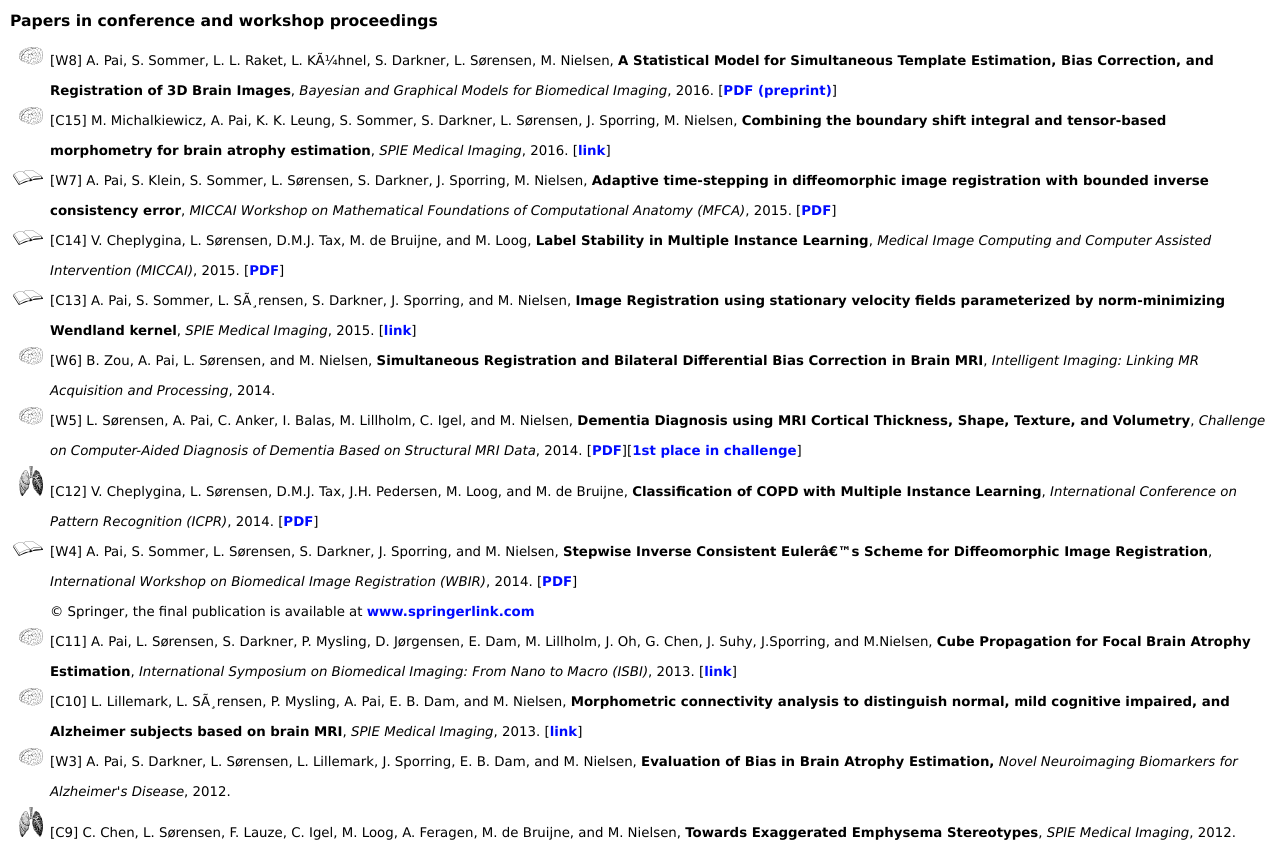
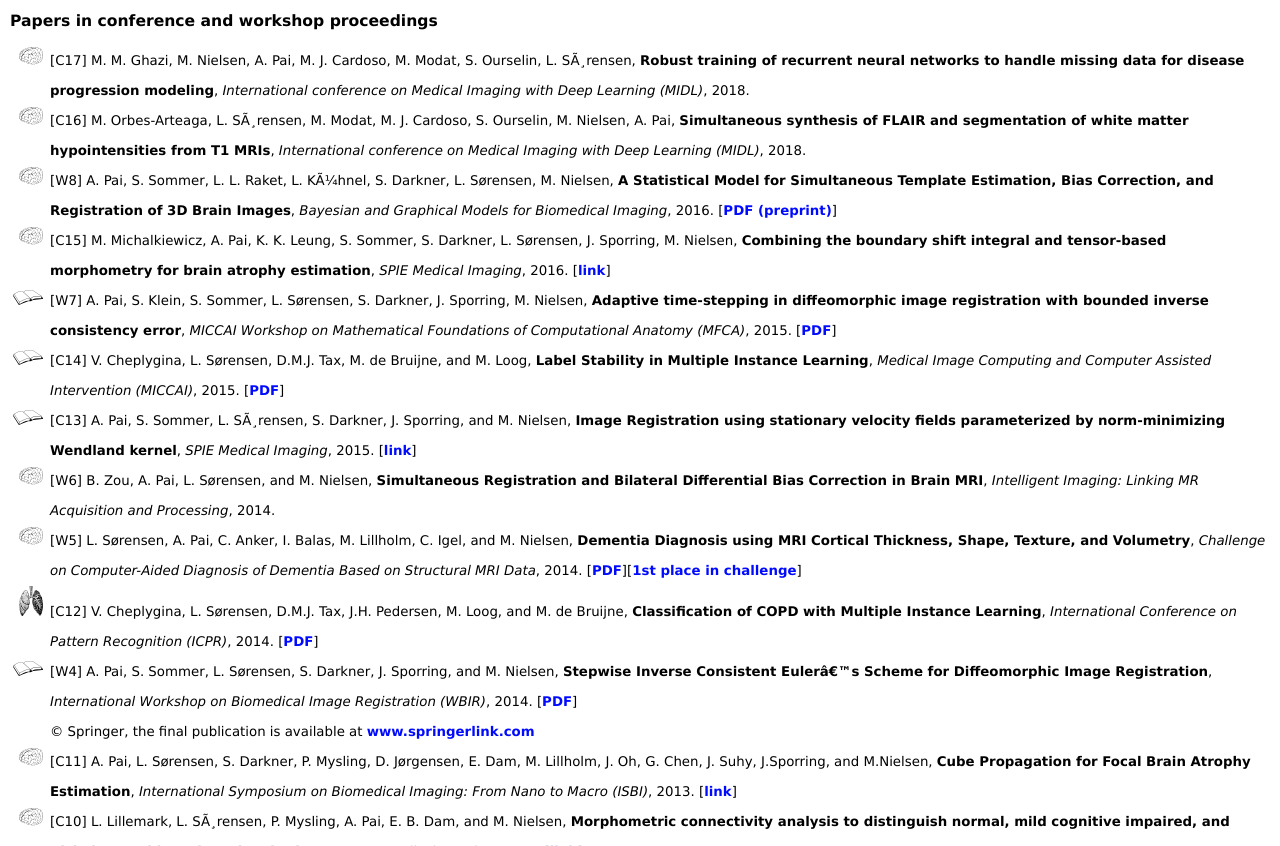
Before and after one commit to lauge-soerensen/lauge-soerensen.github.io, a plain HTML site: page index.html in a window 1280 px wide. Shown: the part 1326-2172 px from the top of the page. Drawn offline with Linux system fonts and the light colour scheme.

Commit message:
MIDL publications added

```diff
--- a/index.html
+++ b/index.html
@@ -130,6 +130,13 @@ structural MRI: the CADDementia challenge</b>,
 
 <h3>Papers in conference and workshop proceedings</h3>
 <ul>
+ <li class="brain">[C17] M. M. Ghazi, M. Nielsen, A. Pai, M. J. Cardoso, M. Modat, S. Ourselin, L. Sørensen,
+ <b>Robust training of recurrent neural networks to handle missing data for disease progression modeling</b>,
+ <i>International conference on Medical Imaging with Deep Learning (MIDL)</i>, 2018.
+ <li class="brain">[C16] M. Orbes-Arteaga, L. Sørensen, M. Modat, M. J. Cardoso, S. Ourselin, M. Nielsen, A. Pai,
+ <b>Simultaneous synthesis of FLAIR and segmentation of white matter hypointensities from T1 MRIs</b>,
+ <i>International conference on Medical Imaging with Deep Learning (MIDL)</i>, 2018.
+ </li>
  <li class="brain">[W8] A. Pai, S. Sommer, L. L. Raket, L. Kühnel, S. Darkner, L. S&oslash;rensen, M. Nielsen,
  <b>A Statistical Model for Simultaneous Template Estimation, Bias Correction, and Registration of 3D Brain Images</b>,
  <i>Bayesian and Graphical Models for Biomedical Imaging</i>, 2016.
```
